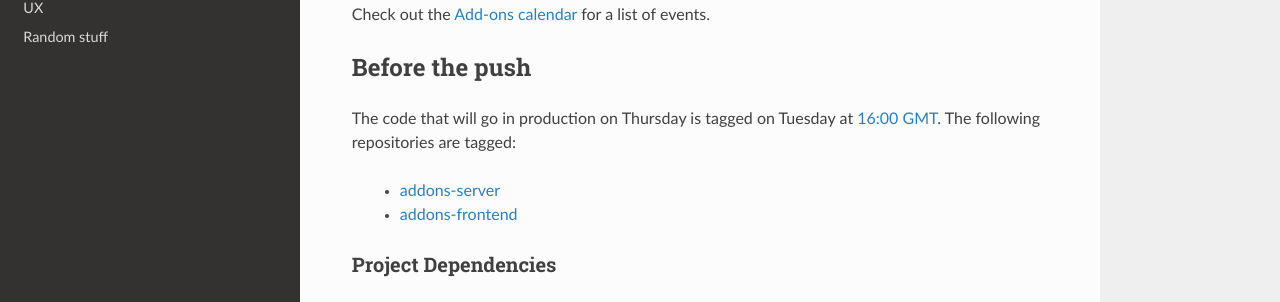
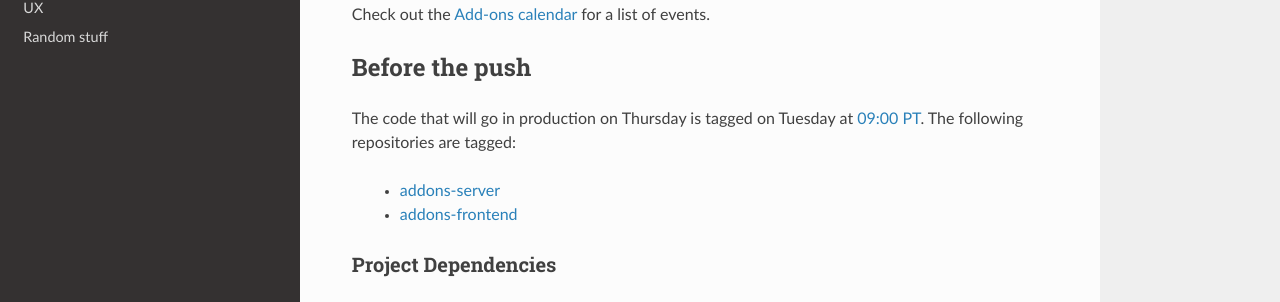
Before and after one commit to mozilla/addons, a Sphinx documentation site: the page built from docs/server/push-duty.rst, in a window 1280 px wide and 900 px high. Shown: the part 373-675 px from the top of the window. Built offline with Sphinx 7.4.7 and the Read the Docs theme 2.0.0, drawn with Linux system fonts in a browser that asks for light colours.

Commit message:
Change time to PT

```diff
--- a/docs/server/push-duty.rst
+++ b/docs/server/push-duty.rst
@@ -17,7 +17,7 @@
 
 
 The code that will go in production on Thursday is tagged on Tuesday
-at `16:00 GMT <http://www.timebie.com/std/gmt.php?q=16>`_.
+at `09:00 PT <http://www.timebie.com/std/pst.php?q=9>`_.
 The following repositories are tagged:
 
     * `addons-server <https://github.com/mozilla/addons-server/>`_
```
